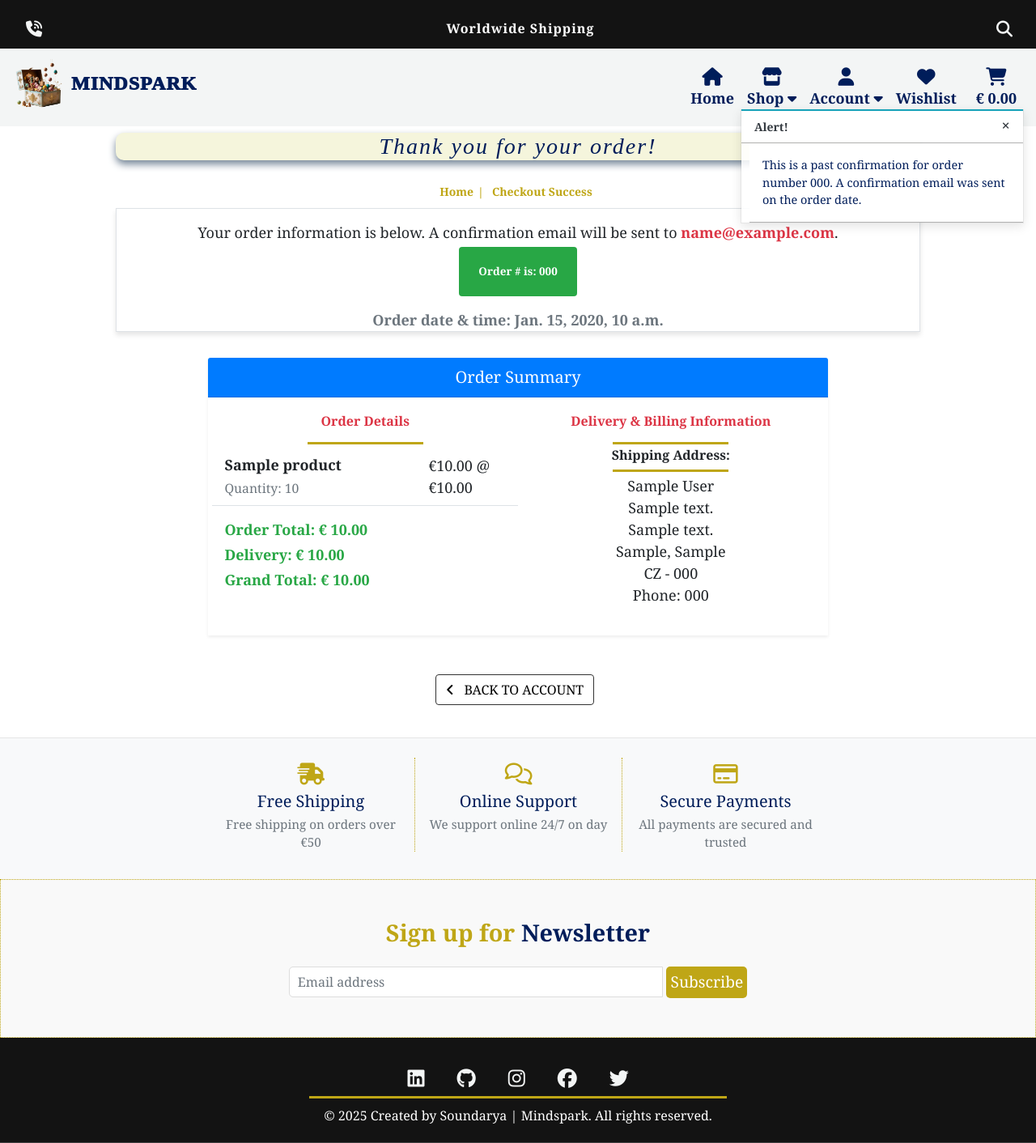
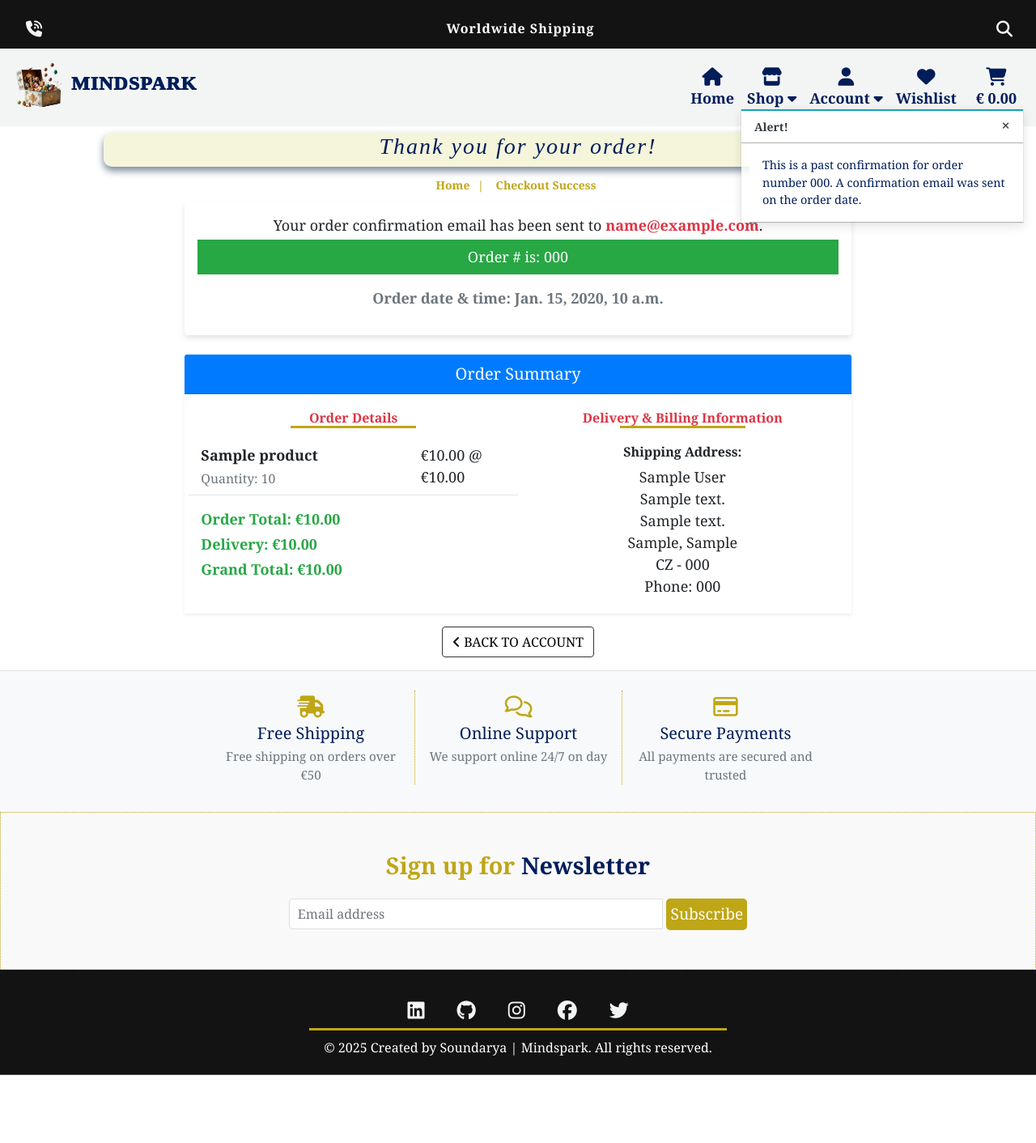
Before and after one commit to klsoundarya/mindspark, a Django app: page /profile/order_history/000 in a window 1280 px wide. Shown: the whole page at 81% size. After the commit the page ends 1328 px from the top, so only its background shows below. Run offline with Django 4.2, Linux system fonts and the light colour scheme; tables that the repository leaves empty hold one stand-in row (values such as "Sample post"); some libraries are stand-ins or nearby versions; some web fonts are replaced.

```diff
--- a/checkout/templates/checkout/checkout_success.html
+++ b/checkout/templates/checkout/checkout_success.html
@@ -4,90 +4,74 @@
 {% block page_header %}
 <div class="container header-container">
     <div class="row">
-        <div class="col">
-            <div class="custom-shop mb-4">
-                <div class="container-fluid px-4 px-lg-5">
-                    <div class="text-center">
+        <div class="col custom-shop text-center">
             <h3 class="display-5">Thank you for your order!</h3>
         </div>
     </div>
-            </div>
-            <div class="breadcrumbs text-center mt-lg-2 mb-2"><a href="{% url 'home' %}"
-                    title="Back to the home page">Home</a><span>|</span><span class="fw-bold">Checkout
-                    Success</span>
-            </div>
-
-        </div>
+    <div class="breadcrumbs text-center mt-2 mb-2">
+        <a href="{% url 'home' %}" title="Back to the home page">Home</a>
+        <span>|</span>
+        <span class="fw-bold">Checkout Success</span>
     </div>
 </div>
 
 {% endblock %}
 
-<!-- Body Content -->
-<div id="page-content">
 {% block content %}
 <div class="container">
-        <!--Order details-->
-        <div class="row mb-2">
-            <div class="col-12 col-sm-12 col-md-12 col-lg-12">
-                <div class=" border-0 rounded">
-                    <div class=" text-center custom-grey-box">
-                        <p class="mb-1 mt-3">Your order information is below. A confirmation email will be sent to
+    <div class="row justify-content-center">
+        <div class="col-lg-10">
+            <div class="border-0 rounded text-center p-3 custom-grey-box">
+                <p class="mb-1">Your order confirmation email has been sent to
                     <strong class="text-danger font-weight-bold">{{ order.email }}</strong>.
                 </p>
-                        <p class=" text-order badge bg-success text-white p-4">
-                            Order # is: <strong>{{ order.order_number }}</strong></p>
-                        <p class="mb-0 font-weight-bold text-muted">Order date & time: {{ order.date }}</p>
+                <p class="text-order bg-success text-white px-3 py-2">
+                    Order # is: <strong>{{ order.order_number }}</strong>
+                </p>
+                <p class="font-weight-bold text-muted">Order date & time: {{ order.date }}</p>
             </div>
         </div>
     </div>
-        </div>
-        <div class="container py-4">
+
+    <!-- Order Summary -->
+    <div class="row justify-content-center mt-4">
+        <div class="col-lg-10">
             <div class="shadow-sm border-0">
-                <div class="card-header bg-primary text-white">
-                    <h5 class="mb-0 text-center">Order Summary</h5>
+                <div class="card-header bg-primary text-white text-center">
+                    <h5 class="mb-0">Order Summary</h5>
                 </div>
                 <div class="card-body">
                     <div class="row">
-                        <!-- Order Details Section -->
-                        <div class="col-12 col-md-6 border-md-end">
-                            <h6 class="mb-3 text-center text-danger font-weight-bold">Order Details</h6>
+                        <!-- Order Items -->
+                        <div class="col-md-6 border-md-end">
+                            <h6 class=" mb-0 text-center text-danger font-weight-bold">Order Details</h6>
                             <hr>
                             {% for item in order.lineitems.all %}
-                            <div class="row align-items-center border-bottom py-2">
+                            <div class="row align-items-center border-bottom py-2 mt-2">
                                 <div class="col-8">
-                                    <p class="mb-1 text-black font-weight-bold">
-                                        {{ item.product.name }}
-                                    </p>
+                                    <p class="mb-1 text-black font-weight-bold">{{ item.product.name }}</p>
                                     <p class="text-muted small mb-0">Quantity: {{ item.quantity }}</p>
                                 </div>
                                 <div class="col-4 text-end">
                                     <p class="mb-0 text-black">
-                                        €{{ item.quantity|floatformat:2 }} @ €{{ item.product.price }}</p>
+                                        €{{ item.quantity|floatformat:2 }} @ €{{ item.product.price }}
+                                    </p>
                                 </div>
                             </div>
                             {% endfor %}
-                            <div class="mt-3">
-                                <p class="text-end font-weight-bold mb-1 text-success">
-                                    Order Total: € {{order.order_total }}</p>
-
-                                <p class="text-end font-weight-bold text-success mb-1">
-                                    Delivery: € {{order.delivery_cost }}</p>
-
-                                <p class="text-end font-weight-bold text-success">Grand Total: € {{ order.grand_total }}
-                                </p>
+                            <div class="mt-3 text-end">
+                                <p class="font-weight-bold text-success mb-1">Order Total: €{{ order.order_total }}</p>
+                                <p class="font-weight-bold text-success mb-1">Delivery: €{{ order.delivery_cost }}</p>
+                                <p class="font-weight-bold text-success">Grand Total: €{{ order.grand_total }}</p>
                             </div>
                         </div>
 
-                        <!-- Billing and Shipping Section -->
-                        <div class="col-12 col-md-6">
-                            <h6 class="text-center text-danger mb-3 font-weight-bold">Delivery & Billing Information
-                            </h6>
+                        <!-- Billing and Shipping -->
+                        <div class="col-md-6">
+                            <h6 class="text-center text-danger font-weight-bold mb-0">Delivery & Billing Information</h6>
                             <hr>
-                            <div class="mb-3">
-                                <h6 class="font-weight-bold text-center">Shipping Address:</h6>
-                                <hr>
-                                <div class="text-center">
+                            <div class="text-center mt-3">
+                                <h6 class="font-weight-bold">Shipping Address:</h6>
                                 <p class="mb-0">{{ order.full_name }}</p>
                                 <p class="mb-0">{{ order.street_address1 }}</p>
                                 {% if order.street_address2 %}
@@ -103,25 +87,22 @@
             </div>
         </div>
     </div>
-    </div>
-</div>
-<div class="row my-3">
-    <div class="col-12 col-lg-7 text-right my-2">
+    <!-- Navigation Buttons -->
+    <div class="row justify-content-center mt-3">
+        <div class="col-lg-7 text-center">
             {% if from_profile %}
-        <a href="{% url 'profile' %}" class="btn btn-outline-secondary btn-m mb-3 ml-2">
-            <span class="icon mr-2">
-                <i class="fas fa-angle-left"></i>
-            </span>
+            <a href="{% url 'profile' %}" class="btn btn-outline-secondary btn-m mb-3">
+                <i class="fas fa-angle-left me-2"></i>
                 <span class="text-uppercase">Back to Account</span>
             </a>
             {% else %}
-        <a href="{% url 'shop' %}" class="btn btn-outline-secondary btn-m mb-3 ml-2">
-            <span class="icon mr-2">
-                <i class="fas fa-angle-left"></i>
-            </span>
+            <a href="{% url 'shop' %}" class="btn btn-outline-secondary btn-m mb-3">
+                <i class="fas fa-angle-left me-2"></i>
                 <span class="text-uppercase">Continue Shopping</span>
             </a>
             {% endif %}
         </div>
     </div>
+</div>
+
 {% endblock %}
--- a/contact/templates/contact/contact.html
+++ b/contact/templates/contact/contact.html
@@ -37,7 +37,7 @@
 </div>
 
 <!-- Contact List Display (Admin Only) -->
-{% if contacts %}
+{% if ContactUs %}
 <div class="container mt-4">
     <h2>Contact Messages</h2>
     <ul class="list-group mb-4">
--- a/static/css/style.css
+++ b/static/css/style.css
@@ -1250,7 +1250,6 @@ select option[value=""] {
     box-shadow: 0 4px 6px rgba(0, 0, 0, 0.1);
 }
 
-
 /* --------- store feature styling ------ */
 
 .store-feature {
@@ -1444,9 +1443,22 @@ footer {
 
 @media (max-width: 768px) {
 
+    .text-order {
+        display: block;
+        width: 100%;
+        text-align: center;
+        padding: 10px !important;
+        font-size: 1rem;
+        word-break: break-word;
+    }
+
+    .custom-shop h3 {
+        font-size: 1.5rem;
+    }
+
     .alert {
         margin-bottom: 20px;
-    }
+     }
 
     /* ----top header------ */
     .top-bar {
```
Also changed, not shown: 1 other file. Lines whose indentation alone changed are shown as unchanged.
